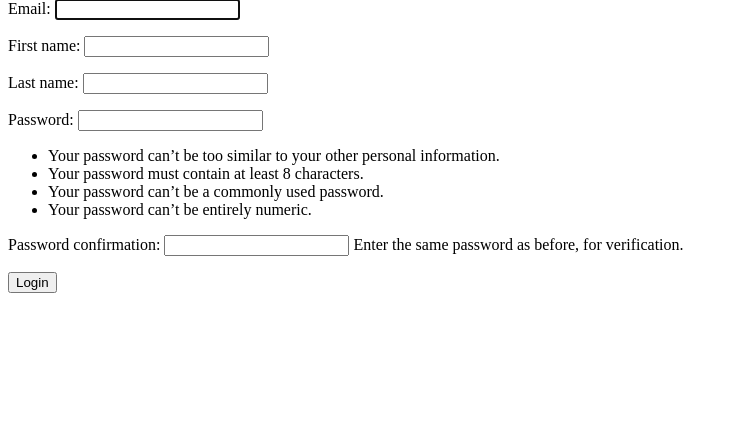
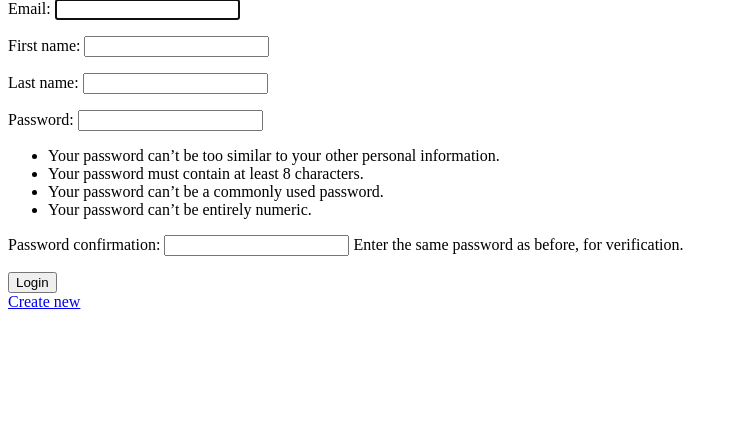
Before and after one commit to STAC-IITMandi/Inventory, a Django app: template inv/templates/registration/login.html in a window 1280 px wide. Shown: the part 68-515 px from the top of the page, without its empty margins (0-738 px from the left). Run offline with Django 3.2, Linux system fonts and the light colour scheme; the template is opened without the code that fills it: values that come from a table or form of the project are taken from there, others are empty.

Commit message:
Add signup link

```diff
--- a/inv/templates/registration/login.html
+++ b/inv/templates/registration/login.html
@@ -7,4 +7,5 @@
     {{ form.as_p }}
     <button type="submit">Login</button>
   </form>
+  <a href="{% url 'signup' %}">Create new</a>
 {% endblock %}
```
Also changed, not shown: db.sqlite3.
